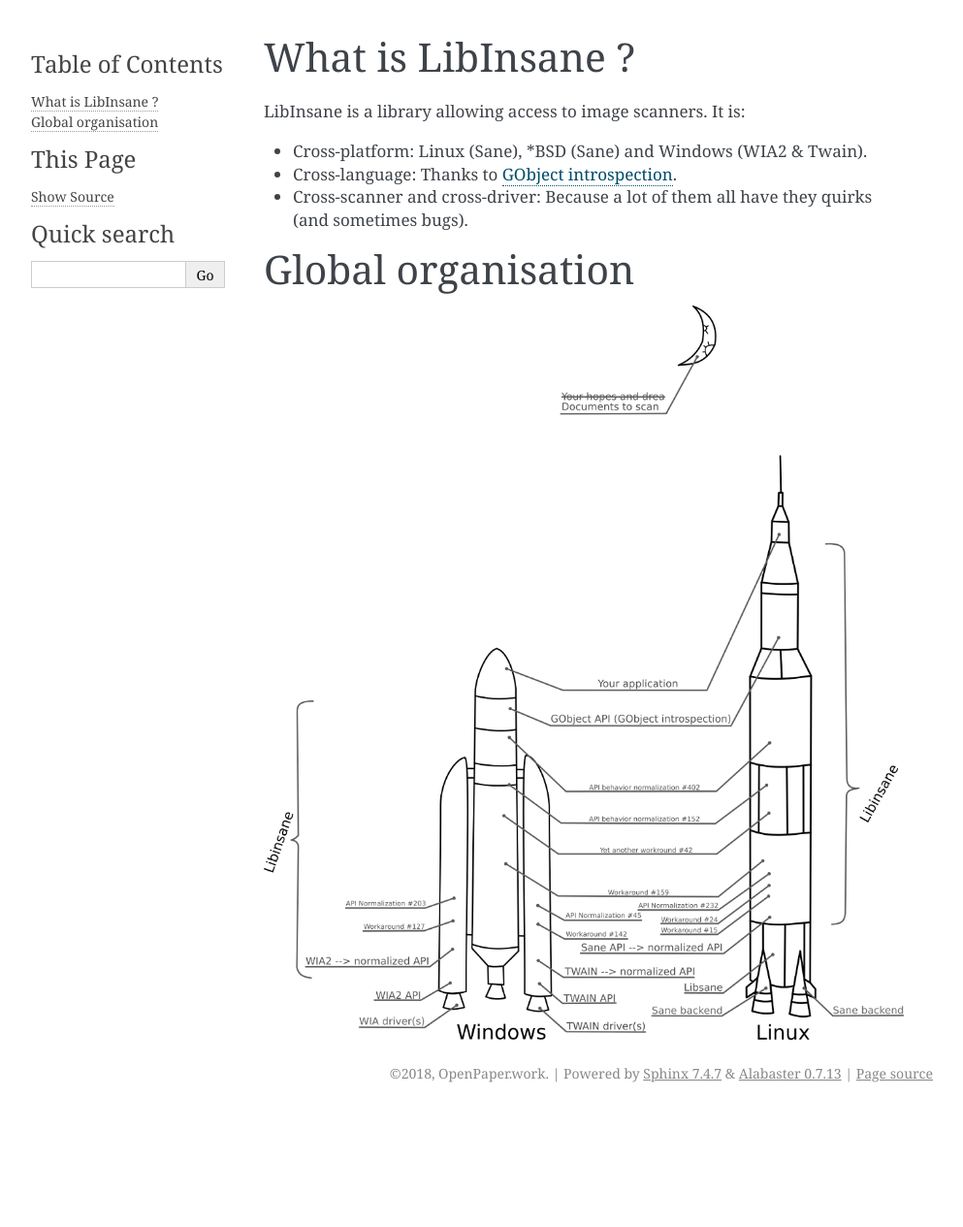
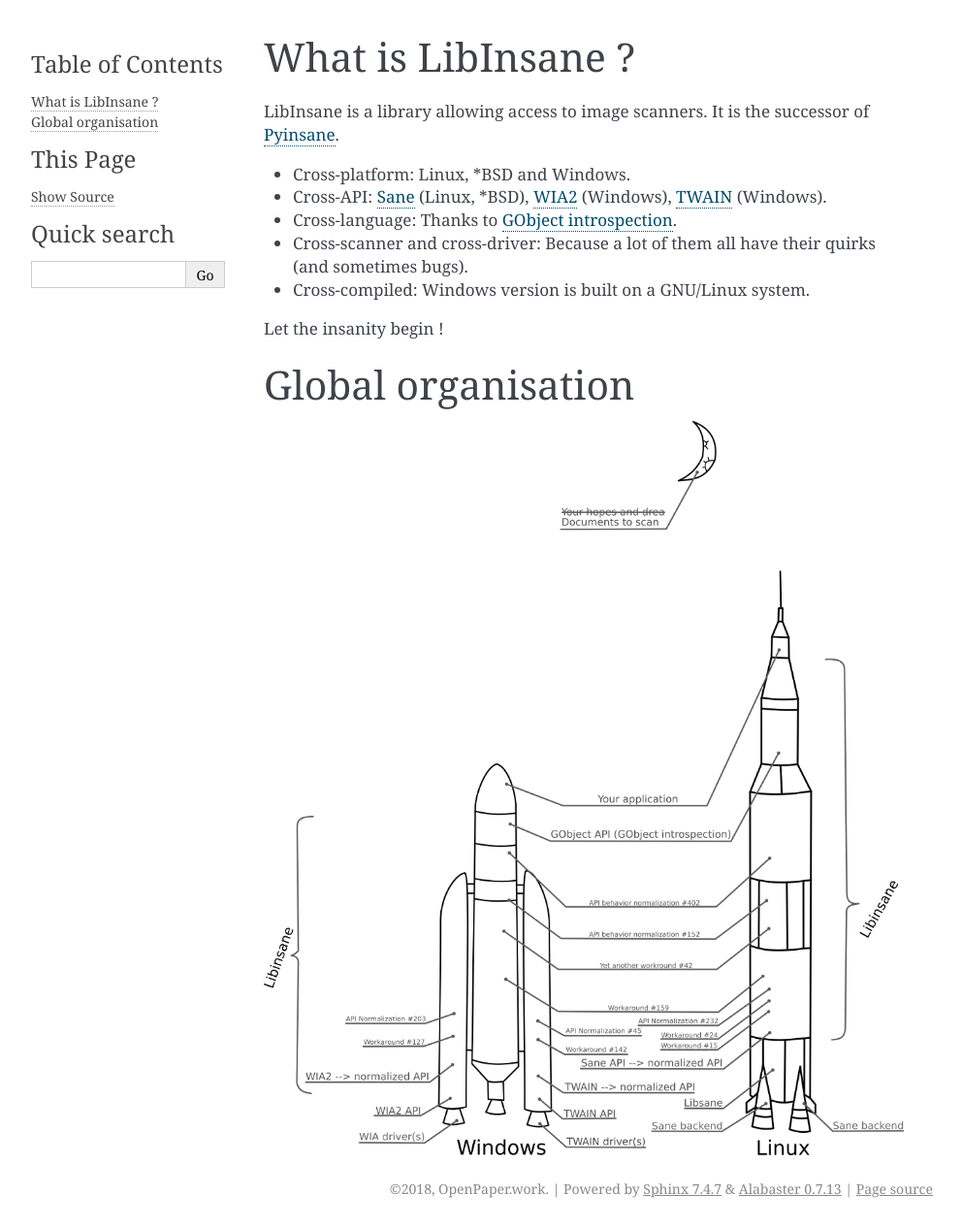
Before and after one commit to openpaperwork/libinsane, a Sphinx documentation site: the page built from doc/source/design/introduction.rst, in a window 1280 px wide. Shown: the whole page at 97% size, without its empty margins (148-1141 px from the left). Built offline with Sphinx 7.4.7, drawn with Linux system fonts in a browser that asks for light colours; before the commit the page ends 1146 px from its top, so only the background shows below that.

Commit message:
Doc/introduction: add some links
Signed-off-by: Jerome Flesch <jflesch@openpaper.work>

```diff
--- a/doc/source/design/introduction.rst
+++ b/doc/source/design/introduction.rst
@@ -1,12 +1,21 @@
 What is LibInsane ?
 ===================
 
-LibInsane is a library allowing access to image scanners. It is:
+LibInsane is a library allowing access to image scanners. It is the successor of
+`Pyinsane`_.
 
-* Cross-platform: Linux (Sane), \*BSD (Sane) and Windows (WIA2 & Twain).
+* Cross-platform: Linux, \*BSD and Windows.
+* Cross-API: `Sane`_ (Linux, \*BSD), `WIA2`_ (Windows), `TWAIN`_ (Windows).
 * Cross-language: Thanks to `GObject introspection`_.
-* Cross-scanner and cross-driver: Because a lot of them all have they quirks (and sometimes bugs).
+* Cross-scanner and cross-driver: Because a lot of them all have their quirks (and sometimes bugs).
+* Cross-compiled: Windows version is built on a GNU/Linux system.
 
+Let the insanity begin !
+
+.. _Pyinsane: https://github.com/openpaperwork/pyinsane/
+.. _Sane: http://sane-project.org/
+.. _WIA2: https://msdn.microsoft.com/en-us/library/windows/desktop/ms630368(v=vs.85).aspx
+.. _TWAIN: https://www.twain.org/
 .. _GObject introspection: https://wiki.gnome.org/action/show/Projects/GObjectIntrospection?action=show&redirect=GObjectIntrospection
 
 
```
